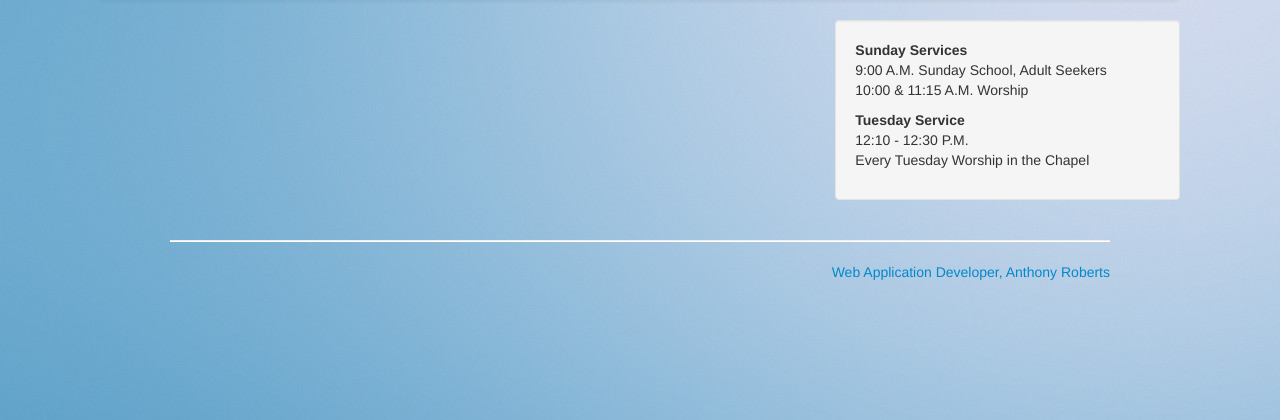
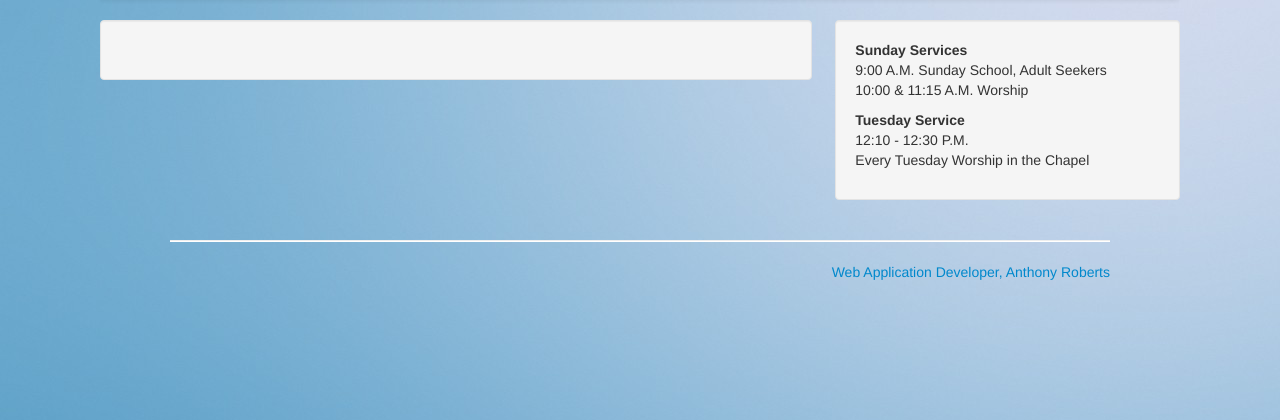
Before and after one commit to AnthonyBRoberts/fcclincoln, a Django app: template templates/about.html in a window 1280 px wide. Shown: the part 248-668 px from the top of the page. Run offline with Django 3.2, Linux system fonts and the light colour scheme; the template is opened without the code that fills it, so the values that code supplies are empty; some libraries are stand-ins or nearby versions.

Commit message:
update templates

```diff
--- a/templates/about.html
+++ b/templates/about.html
@@ -4,7 +4,7 @@
 
 <div class="row-fluid">
             <div class="span8">
-            	<div>
+            	<div class="well">
                     {{ object.text|safe}}
 				</div> <!-- empty -->
             </div><!-- span8 -->
--- a/templates/welcome_content.html
+++ b/templates/welcome_content.html
@@ -4,7 +4,7 @@
 
 <div class="row-fluid">
             <div class="span8">
-            	<div>
+            	<div class="well">
                     {{ object.text|safe}}
 				</div> <!-- empty -->
             </div><!-- span8 -->
```
